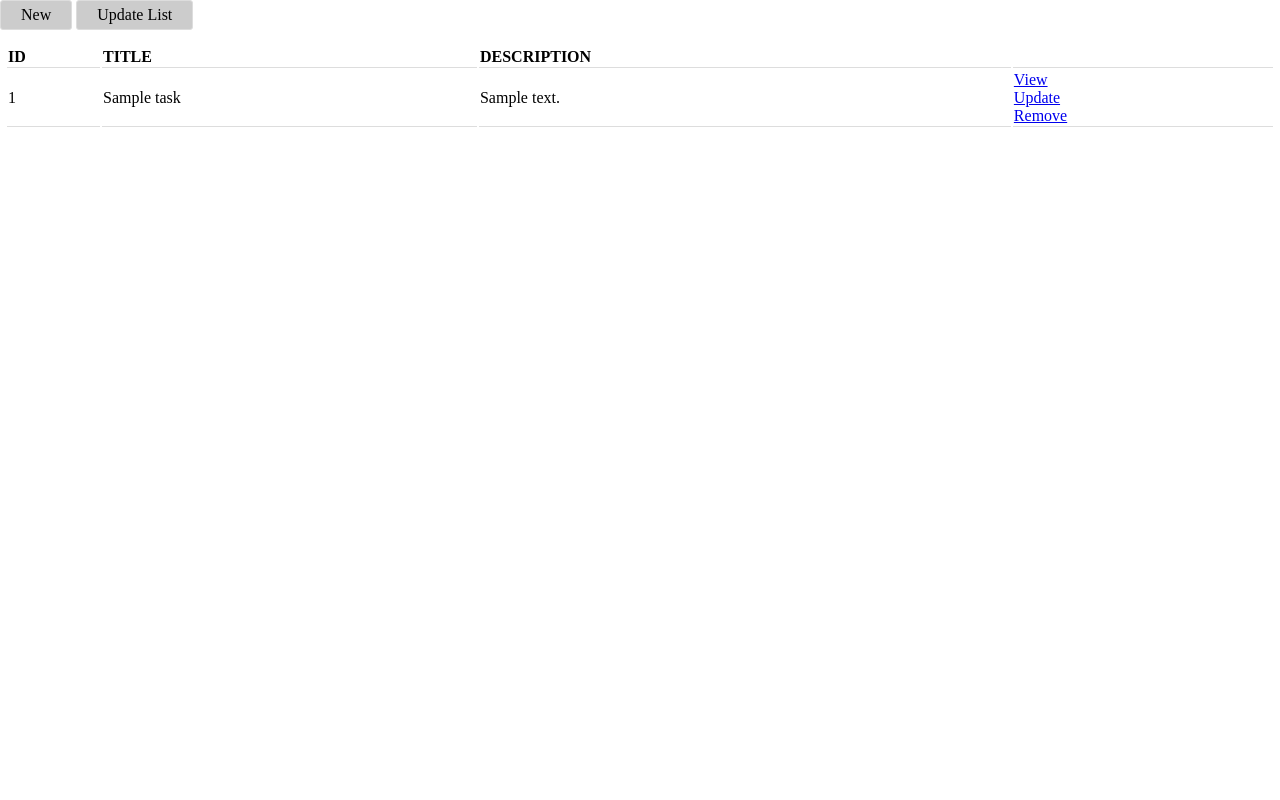
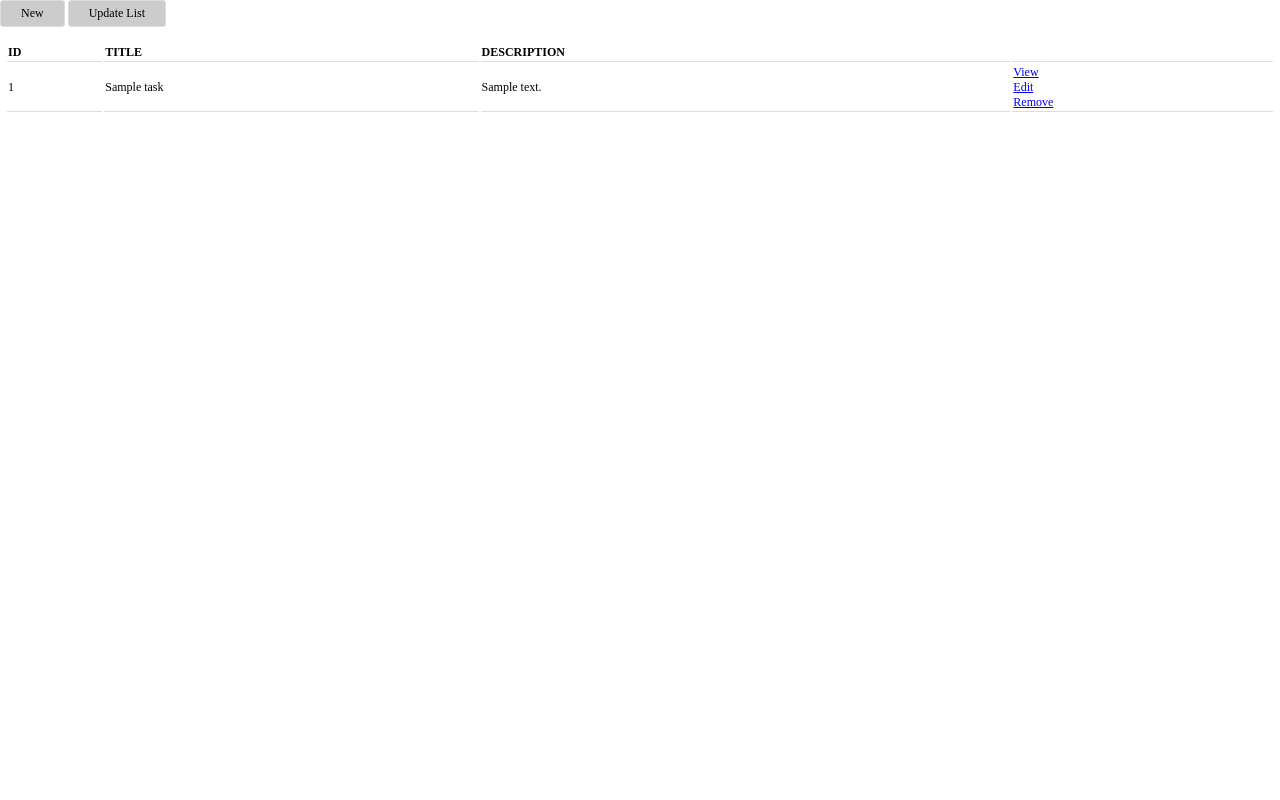
Before and after one commit to rafaschein/manager, a Flask app: template templates/task/list.html in a window 1280 px wide. Run offline with Flask 2, Linux system fonts and the light colour scheme; the template is opened without the code that fills it: most values are stand-ins (such as "Sample title", 1, 10 or a date in 2020).

Commit message:
fix code

```diff
--- a/static/style.css
+++ b/static/style.css
@@ -2,7 +2,8 @@ body {
   background-color: #FFF;
   margin: 0;
   padding: 0;
-  font-family: Ubuntu;
+  font-family: Droid Sans;
+  font-size: 12px;
 }
 
 a {
@@ -19,6 +20,7 @@ a {
 .table tr > * {
   text-align: left;
   border-bottom: 1px solid #DDD;
+  font-size: 12px;
 }
 
 .form-horizontal label {
--- a/templates/task/edit.html
+++ b/templates/task/edit.html
@@ -16,7 +16,7 @@
 
   <!-- Submit -->
   <div class="form-group">
-    <button type="submit">Sign in</button>
+    <button type="submit">Send</button>
   </div>
 </form>
 {% endblock %}
--- a/templates/task/list.html
+++ b/templates/task/list.html
@@ -19,7 +19,7 @@
       <td>{{task.description}}</td>
       <td>
         <a href="/task/view/{{task.id}}">View</a>
-        <a href="/task/edit/{{task.id}}">Update</a>
+        <a href="/task/edit/{{task.id}}">Edit</a>
         <a href="/task/remove/{{task.id}}">Remove</a>
       </td>
     </tr>
```
